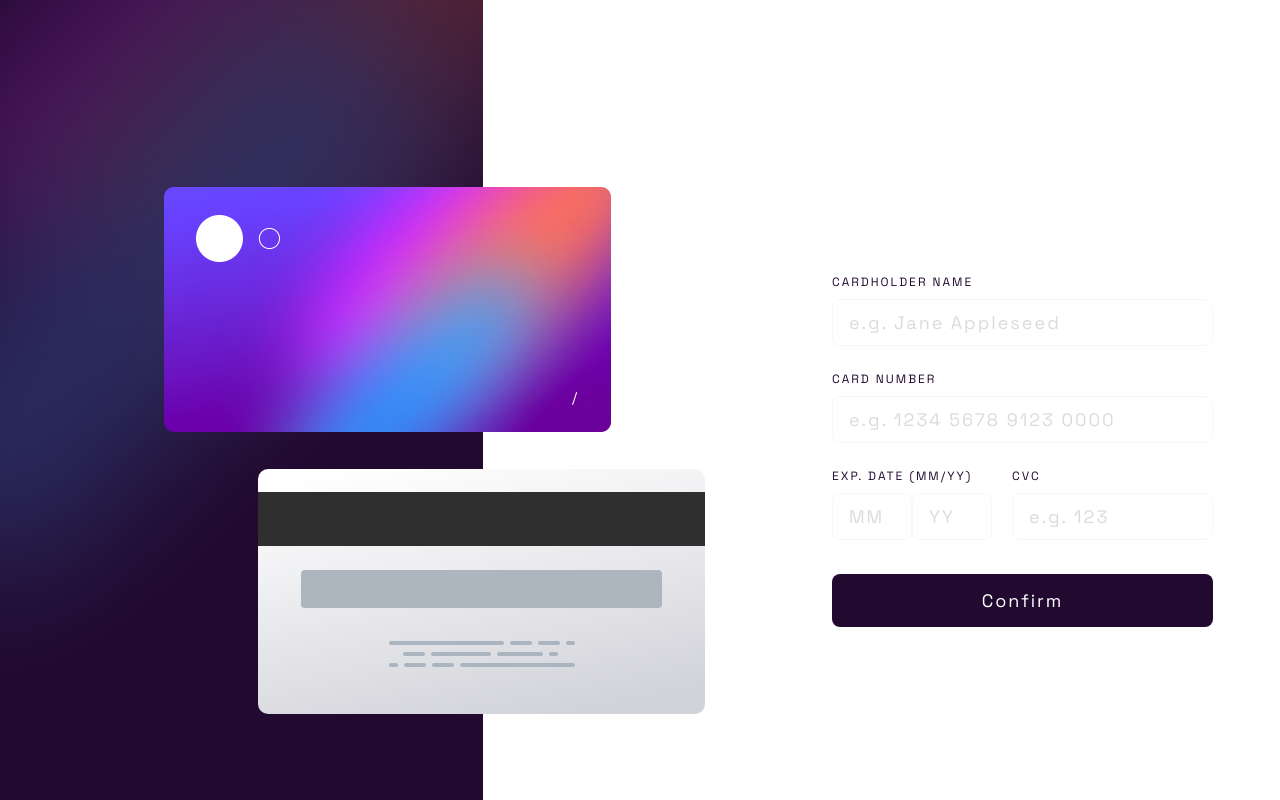
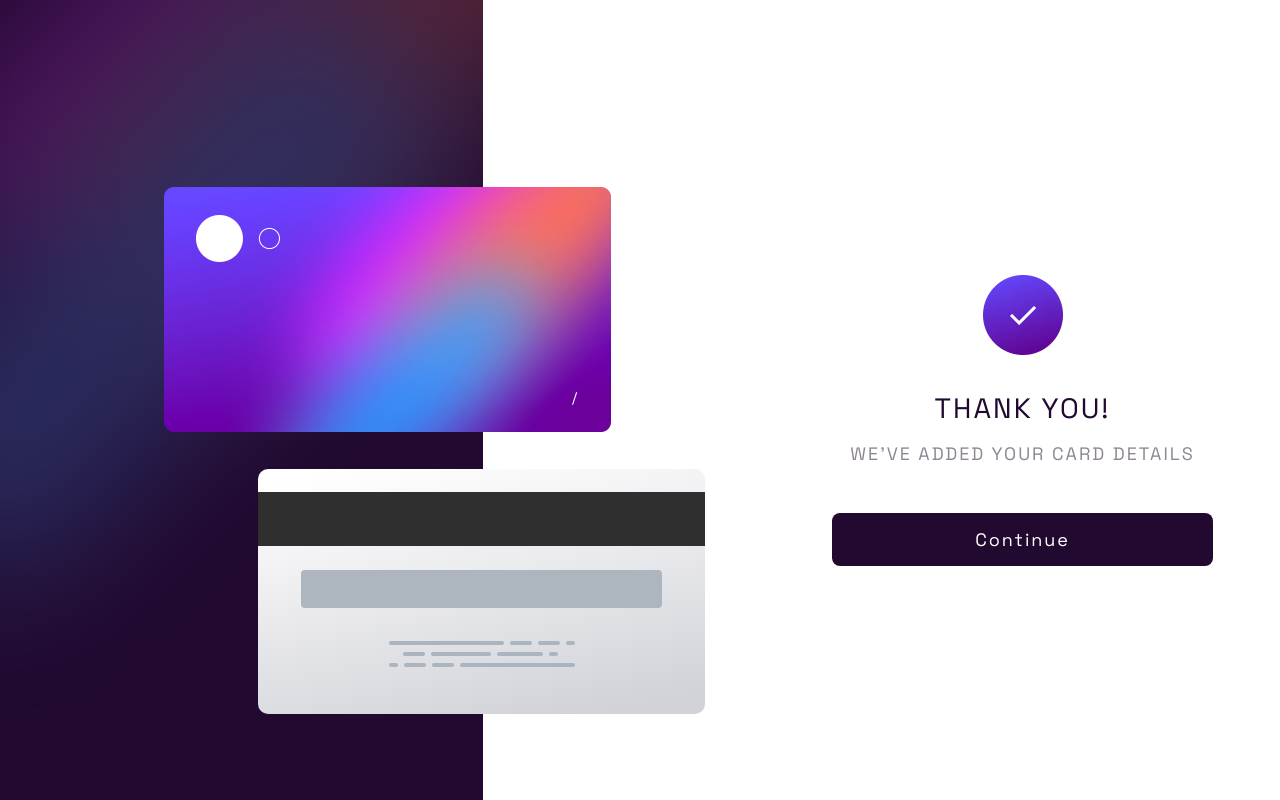
Before and after one commit to allencode11/interactive-card, a React (Create React App) app: page / in a window 1280 px wide. Both pictures are taken after a click on the element "Confirm". Built offline with nearby package versions, Linux system fonts and the light colour scheme.

Commit message:
adding success component

```diff
--- a/src/App.css
+++ b/src/App.css
@@ -134,8 +134,14 @@
 }
 
 .row {
+  width: 170px;
   display: flex;
   justify-content: space-between;
+}
+
+.flex-mobile {
+  display: flex;
+  flex-direction: row;
 }
 
 @media only screen and (max-width: 450px) {
@@ -250,13 +256,6 @@
     margin-top: 125px;
   }
 
-  .input-data {
-    position: static;
-    width: 327px;
-    height: 328px;
-    margin: 91px 24px;
-  }
-
   .card-owner, .date {
     font-size: 9px;
   }
--- a/src/components/btn/btn.component.css
+++ b/src/components/btn/btn.component.css
@@ -10,7 +10,7 @@
     align-items: center;
     text-transform: none;
     margin-top: 8px;
-
+    cursor: pointer;
 }
 
 @media only screen and (max-width: 450px) {
--- a/src/components/form/form.component.css
+++ b/src/components/form/form.component.css
@@ -0,0 +1,16 @@
+.input-data {
+    position: absolute;
+    width: 381px;
+    height: 352px;
+    left: 832px;
+    top: 275px;
+}
+
+@media only screen and (max-width: 450px) {
+    .input-data {
+        position: static;
+        width: 327px;
+        height: 328px;
+        margin: 91px 24px;
+    }
+}
--- a/src/components/form/form.component.jsx
+++ b/src/components/form/form.component.jsx
@@ -1,10 +1,23 @@
-import {InputComponent} from "../input/input.component";
-import {InputDateComponent} from "../input-date/input-date.component";
-import {BtnComponent} from "../btn/btn.component";
+import { InputComponent } from "../input/input.component";
+import { InputDateComponent } from "../input-date/input-date.component";
+import { BtnComponent } from "../btn/btn.component";
+import './form.component.css';
+import {useState} from "react";
+import {SuccessComponent} from "../success/success.component";
 
 export const FormComponent = ({onInputChange, onBtnClick }) => {
+  const [success, setSuccess] = useState(false);
+
+  const btnClick = () => {
+    setSuccess(true);
+    onBtnClick();
+  }
   return (
     <div className='input-data'>
+      {
+        success ? <SuccessComponent />
+          :
+          <div>
             <InputComponent
               label='Cardholder Name'
               placeholder='e.g. Jane Appleseed'
@@ -16,7 +29,10 @@ export const FormComponent = ({onInputChange, onBtnClick }) => {
               <InputDateComponent label='Exp. Date (MM/YY)' placeholder1='MM' func={onInputChange} placeholder2='YY'></InputDateComponent>
               <InputComponent label='CVC' field='cardCVC' placeholder='e.g. 123' func={onInputChange} ></InputComponent>
             </div>
-      <BtnComponent text='Confirm' func={onBtnClick}></BtnComponent>
+            <BtnComponent text='Confirm' func={btnClick}></BtnComponent>
           </div>
+      }
+    </div>
+
   )
 }
--- a/src/components/input/input.component.css
+++ b/src/components/input/input.component.css
@@ -15,7 +15,7 @@ label {
 input {
     box-sizing: border-box;
     background: #FFFFFF;
-    border: 1px solid #DFDEE0;
+    border: 1px solid #8F8694;
     border-radius: 8px;
     font-size: 18px;
     line-height: 23px;
--- /dev/null
+++ b/src/components/success/success.component.css
@@ -0,0 +1,33 @@
+.success-container {
+    position: static;
+    width: 381px;
+    height: 291px;
+    display: flex;
+    flex-direction: column;
+    justify-content: center;
+    align-items: center;
+}
+
+.success-container-img {
+    width: 80px;
+    height: 80px;
+    margin-bottom: 35px;
+}
+
+.success-container-title {
+    font-size: 28px;
+    color: #21092F;
+    line-height: 36px;
+    margin-bottom: 16px;
+}
+
+.success-container-content {
+    font-size: 18px;
+    line-height: 23px;
+    color: #8F8694;
+    margin-bottom: 40px;
+}
+
+/*@media only screen and (max-width: 450px) {*/
+/*    */
+/*}*/
--- /dev/null
+++ b/src/components/success/success.component.jsx
@@ -0,0 +1,14 @@
+import './success.component.css';
+import img from '../../assets/images/success.png';
+import { BtnComponent } from "../btn/btn.component";
+
+export const SuccessComponent = ({text = 'Continue', func}) => {
+  return (
+    <div className='success-container'>
+      <img className='success-container-img' alt='success image' src={img} />
+      <div className='success-container-title'>Thank You!</div>
+      <div className='success-container-content'>We’ve added your card details</div>
+      <BtnComponent text={text} func={func}></BtnComponent>
+    </div>
+  );
+};
```
Also changed, not shown: src/assets/images/success.png (added). Lines whose indentation alone changed are shown as unchanged.
